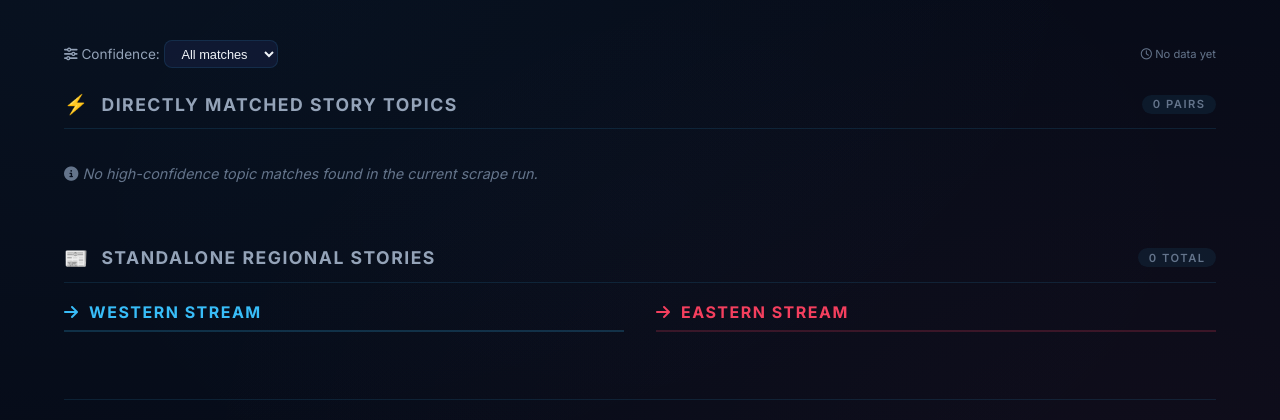
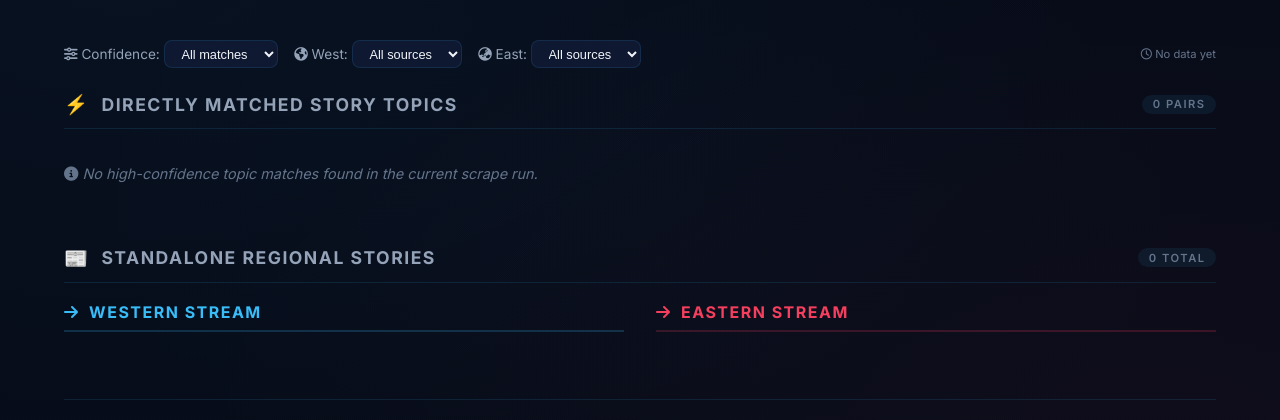
Before and after one commit to MajorDarren/propaganda-compass, a Flask app: page / in a window 1280 px wide. Shown: the part 193-613 px from the top of the page. Run offline with Flask 3, Linux system fonts and the light colour scheme; data that the repository does not hold is empty.

Commit message:
Added filter by source so users can compare what they wish if tthey wish

```diff
--- a/app/templates/index.html
+++ b/app/templates/index.html
@@ -745,6 +745,24 @@
                 <option value="80">≥ 80%</option>
             </select>
         </div>
+        <div>
+            <label for="west-source-filter"><i class="fas fa-globe-americas"></i> West:</label>
+            <select id="west-source-filter">
+                <option value="all">All sources</option>
+                {% for src in west_sources %}
+                <option value="{{ src }}">{{ src }}</option>
+                {% endfor %}
+            </select>
+        </div>
+        <div>
+            <label for="east-source-filter"><i class="fas fa-globe-asia"></i> East:</label>
+            <select id="east-source-filter">
+                <option value="all">All sources</option>
+                {% for src in east_sources %}
+                <option value="{{ src }}">{{ src }}</option>
+                {% endfor %}
+            </select>
+        </div>
         <div class="last-updated">
             {% if last_updated %}
                 <i class="far fa-clock"></i> Last updated: {{ last_updated.strftime('%d %b %Y, %H:%M UTC') }}
@@ -765,7 +783,7 @@
     <div class="pairs-container" id="pairs-container">
         {% for pair in pairs %}
         {% set score_percent = (pair.w_score * 100)|round(0)|int if pair.w_score is not none else 0 %}
-        <div class="pair-card" data-score="{{ score_percent }}">
+        <div class="pair-card" data-score="{{ score_percent }}" data-west-source="{{ pair.w_source }}" data-east-source="{{ pair.e_source }}">
             <div class="pair-header">
                 <span class="dot"></span>
                 <span>Shared Topic Perspective Comparison</span>
@@ -911,24 +929,40 @@
     </div>
 
     <!-- ============================================================
-    JAVASCRIPT FILTER
+    JAVASCRIPT FILTERS
     ============================================================ -->
     <script>
         document.addEventListener('DOMContentLoaded', function() {
-            const filterSelect = document.getElementById('confidence-filter');
+            const confidenceSelect = document.getElementById('confidence-filter');
+            const westSourceSelect = document.getElementById('west-source-filter');
+            const eastSourceSelect = document.getElementById('east-source-filter');
             const cards = document.querySelectorAll('.pair-card[data-score]');
 
-            filterSelect.addEventListener('change', function() {
-                const threshold = parseInt(this.value, 10);
+            function applyFilters() {
+                const threshold = parseInt(confidenceSelect.value, 10);
+                const westSource = westSourceSelect.value;
+                const eastSource = eastSourceSelect.value;
+
                 cards.forEach(card => {
                     const score = parseInt(card.getAttribute('data-score'), 10);
-                    if (threshold === 0 || score >= threshold) {
+                    const cardWest = card.getAttribute('data-west-source');
+                    const cardEast = card.getAttribute('data-east-source');
+
+                    const matchesConfidence = (threshold === 0 || score >= threshold);
+                    const matchesWest = (westSource === 'all' || cardWest === westSource);
+                    const matchesEast = (eastSource === 'all' || cardEast === eastSource);
+
+                    if (matchesConfidence && matchesWest && matchesEast) {
                         card.style.display = '';
                     } else {
                         card.style.display = 'none';
                     }
                 });
-            });
+            }
+
+            confidenceSelect.addEventListener('change', applyFilters);
+            westSourceSelect.addEventListener('change', applyFilters);
+            eastSourceSelect.addEventListener('change', applyFilters);
         });
     </script>
 
```
